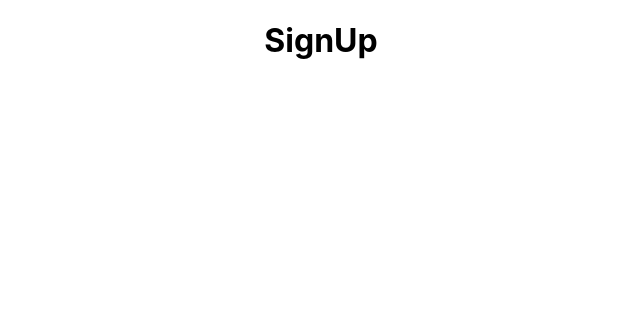
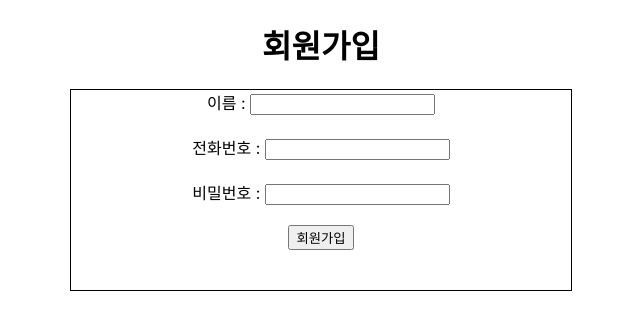
Before and after one commit to nyoungnyoung/Sinabro, a React (Create React App) app in the folder Front-End/last_front/: page /signup in a window 1280 px wide. Shown: the top 330 px of the page, without its empty margins (319-959 px from the left). Built offline with nearby package versions, Linux system fonts and the light colour scheme.

Commit message:
feat: lobby, signup, login 컴포넌트(태그, 데이터, 라우터) 구현

```diff
--- a/Front-End/last_front/src/App.js
+++ b/Front-End/last_front/src/App.js
@@ -8,6 +8,7 @@ import LectureDetail from "./pages/main/LectureDetail";
 import TeacherMain from "./pages/teacher/TeacherMain";
 import WebRtcMain from "./pages/webrtc/WebRtcMain";
 import Cs from "./pages/cs/Cs";
+import CompleteSignUp from "./pages/signup/CompleteSignUp";
 
 function App() {
   return (
@@ -17,6 +18,7 @@ function App() {
           <Route path="/" element={<Lobby />} />
           <Route path="/login" element={<Login />} />
           <Route path="/signup" element={<SignUp />} />
+          <Route path="/signup/complete" element={<CompleteSignUp />} />
           <Route path="/main" element={<Main />} />
           <Route path="/detail/:lectureId" element={<LectureDetail />} />
           <Route path="/teacher" element={<TeacherMain />} />
--- a/Front-End/last_front/src/pages/lobby/Lobby.js
+++ b/Front-End/last_front/src/pages/lobby/Lobby.js
@@ -1,12 +1,36 @@
 import React from "react";
+import styled from "styled-components";
+import { useNavigate } from "react-router-dom";
 
 function Lobby() {
+  const navigate = useNavigate();
+
+  const moveToLogin = () => {
+    navigate("/login");
+  };
+
+  const moveToSignUp = () => {
+    navigate("/signup");
+  };
   return (
     <div className="Lobby">
-      <h1>Lobby</h1>
-      <p>제일 처음에 로그인 하기 전에 나오는 메인페이지</p>
+      {/* <h1>Lobby</h1> */}
+      {/* <p>제일 처음에 로그인 하기 전에 나오는 메인페이지</p> */}
+      <StyledH1>시나브로</StyledH1>
+      <StyledButton onClick={moveToSignUp}>회원가입</StyledButton>
+      <StyledButton onClick={moveToLogin}>로그인</StyledButton>
     </div>
   );
 }
 
+const StyledH1 = styled.h1`
+  font-size: 100px;
+`;
+const StyledButton = styled.button`
+  font-size: 40px;
+  margin-top: 30px;
+  margin-left: 30px;
+  cursor: pointer;
+`;
+
 export default Lobby;
--- a/Front-End/last_front/src/pages/login/Login.js
+++ b/Front-End/last_front/src/pages/login/Login.js
@@ -1,9 +1,53 @@
-import React from "react";
+import React, { useState } from "react";
+import { useNavigate } from "react-router-dom";
 
 function Login() {
+  const navigate = useNavigate();
+
+  const moveToMain = () => {
+    navigate("/main");
+  };
+
+  const [login, setLogin] = useState({
+    number: "",
+    password: "",
+  });
+
+  const changeLogin = (event, type) => {
+    setLogin({
+      ...login,
+      [type]: event.target.value,
+    });
+  };
+
+  console.log(login);
   return (
     <div className="Login">
       <h1>Login</h1>
+      <div>
+        <div>
+          <label>전화번호 : </label>
+          <input
+            type="text"
+            value={login.number}
+            onChange={(event) => {
+              changeLogin(event, "number");
+            }}
+          />
+        </div>
+        <div>
+          <label>비밀번호 : </label>
+          <input
+            type="password"
+            value={login.password}
+            onChange={(event) => {
+              changeLogin(event, "password");
+            }}
+          />
+        </div>
+
+        <button onClick={moveToMain}>로그인</button>
+      </div>
     </div>
   );
 }
--- /dev/null
+++ b/Front-End/last_front/src/pages/signup/CompleteSignUp.js
@@ -0,0 +1,22 @@
+import React from "react";
+import { useNavigate } from "react-router-dom";
+
+function CompleteSignUp() {
+  const navigate = useNavigate();
+
+  const moveToLogin = () => {
+    navigate("/login");
+  };
+  return (
+    <div>
+      <h3>안녕하세요, 000님</h3>
+      <h4>
+        고객님께서 가입할 때 사용하신 전화번호와 비밀번호를 이용해서 사이트를
+        이용해주시면 됩니다!
+      </h4>
+      <button onClick={moveToLogin}>로그인하러 가기</button>
+    </div>
+  );
+}
+
+export default CompleteSignUp;
--- a/Front-End/last_front/src/pages/signup/Signup.js
+++ b/Front-End/last_front/src/pages/signup/Signup.js
@@ -1,11 +1,84 @@
 import React from "react";
+import styled from "styled-components";
+import { useState } from "react";
+import { useNavigate } from "react-router-dom";
 
 function SignUp() {
+  const navigate = useNavigate();
+  // 데이터 선언 (이름, 번호, 비밀번호)
+  const [userData, setUserData] = useState({
+    name: "",
+    number: "",
+    password: "",
+  });
+
+  // 데이터 저장
+  const changeData = (event, type) => {
+    setUserData({
+      ...userData,
+      [type]: event.target.value,
+    });
+  };
+
+  const moveToComplete = () => {
+    navigate("/signup/complete");
+  };
+
+  console.log(userData);
   return (
     <div className="SignUp">
-      <h1>SignUp</h1>
+      <h1>회원가입</h1>
+      <StyledDiv>
+        <FormDiv>
+          <div>
+            <label>이름 : </label>
+            <input
+              type="text"
+              onChange={(event) => {
+                changeData(event, "name");
+              }}
+              value={userData.name}
+            />
+          </div>
+          <br />
+          <div>
+            <label>전화번호 : </label>
+            <input
+              type="text"
+              onChange={(event) => {
+                changeData(event, "number");
+              }}
+              value={userData.number}
+            />
+          </div>
+          <br />
+
+          <div>
+            <label>비밀번호 : </label>
+            <input
+              type="password"
+              onChange={(event) => {
+                changeData(event, "password");
+              }}
+              value={userData.password}
+            />
+          </div>
+          <br />
+          <button onClick={moveToComplete}>회원가입</button>
+        </FormDiv>
+      </StyledDiv>
     </div>
   );
 }
 
+const StyledDiv = styled.div`
+  display: flex;
+  justify-content: center;
+`;
+const FormDiv = styled.div`
+  border: solid 1px black;
+  width: 500px;
+  height: 200px;
+`;
+
 export default SignUp;
```
